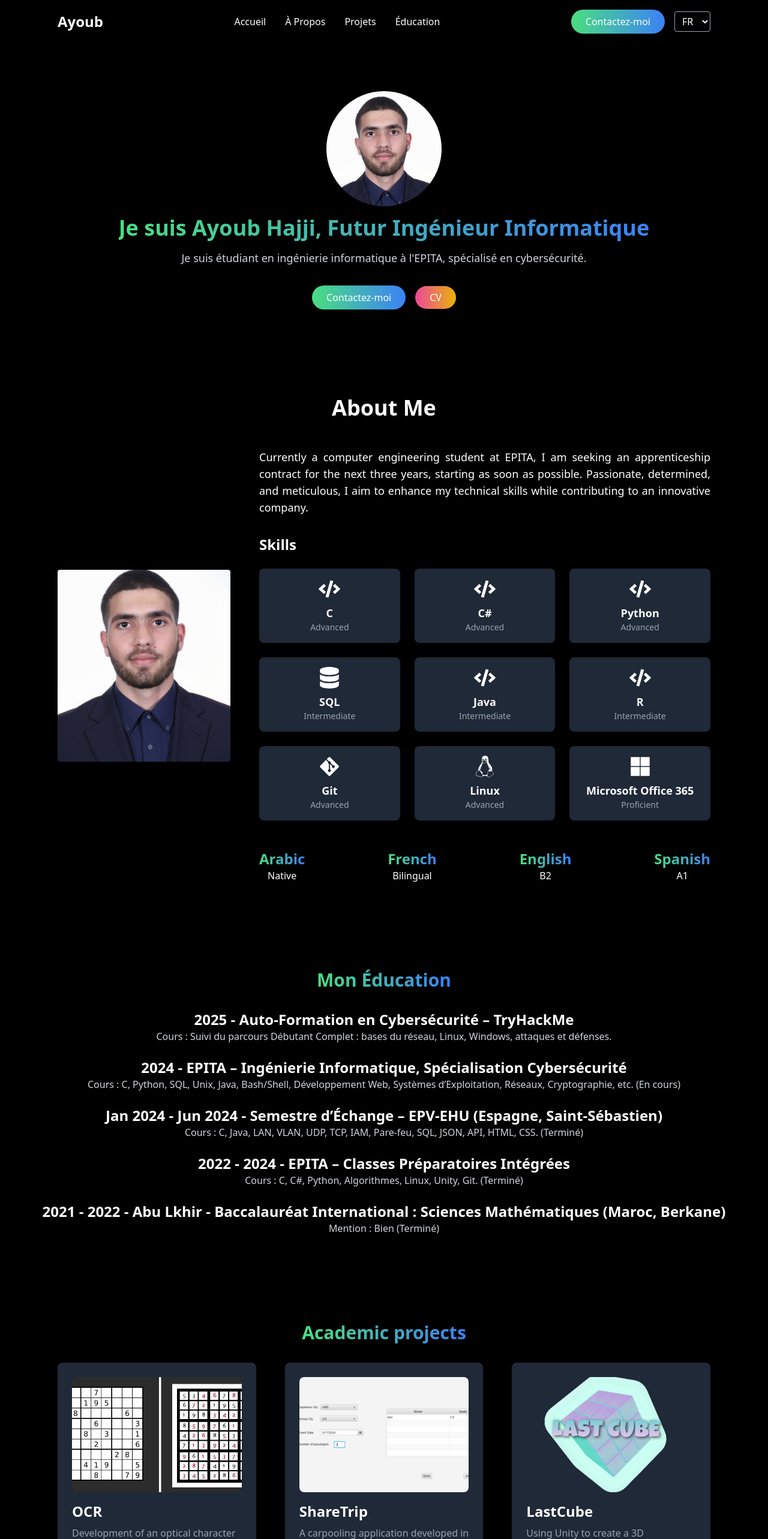
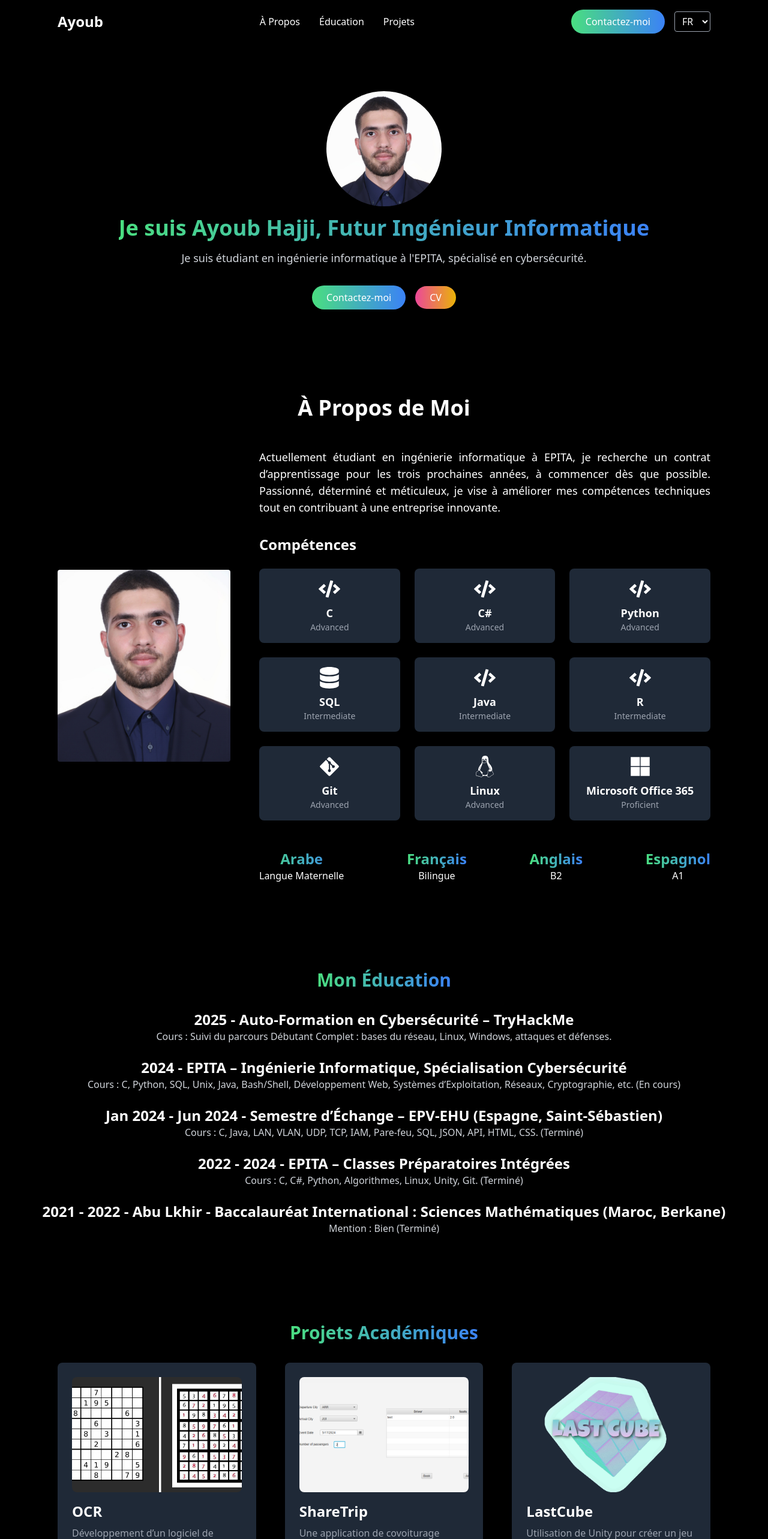
Before and after one commit to ayoub-hajji-ny/portfolio, a React (Vite) app: page / in a window 1280 px wide. Shown: the top 2566 px of the page at 60% size. Built offline with nearby package versions, Linux system fonts and the light colour scheme.

Commit message:
modificattion v2

```diff
--- a/src/App.jsx
+++ b/src/App.jsx
@@ -13,9 +13,9 @@ const App = () => {
     <>
       <Navbar language={language} setLanguage={setLanguage} />
       <Hero language={language} />
-      <About />
+      <About language={language}/>
       <Education language={language} />
-      <Projects />
+      <Projects language={language} />
     </>
   );
 };
--- a/src/components/About.jsx
+++ b/src/components/About.jsx
@@ -2,7 +2,34 @@ import React from 'react';
 import AboutImage from '../assets/profile1.png';
 import { FaCode, FaDatabase, FaGitAlt, FaLinux, FaMicrosoft } from 'react-icons/fa';
 
-export const About = () => {
+export const About = ({ language }) => {
+  const translations = {
+    en: {
+      title: 'About Me',
+      description:
+        'Currently a computer engineering student at EPITA, I am seeking an apprenticeship contract for the next three years, starting as soon as possible. Passionate, determined, and meticulous, I aim to enhance my technical skills while contributing to an innovative company.',
+      skillsTitle: 'Skills',
+      languages: [
+        { name: 'Arabic', level: 'Native' },
+        { name: 'French', level: 'Bilingual' },
+        { name: 'English', level: 'B2' },
+        { name: 'Spanish', level: 'A1' },
+      ],
+    },
+    fr: {
+      title: 'À Propos de Moi',
+      description:
+        'Actuellement étudiant en ingénierie informatique à EPITA, je recherche un contrat d’apprentissage pour les trois prochaines années, à commencer dès que possible. Passionné, déterminé et méticuleux, je vise à améliorer mes compétences techniques tout en contribuant à une entreprise innovante.',
+      skillsTitle: 'Compétences',
+      languages: [
+        { name: 'Arabe', level: 'Langue Maternelle' },
+        { name: 'Français', level: 'Bilingue' },
+        { name: 'Anglais', level: 'B2' },
+        { name: 'Espagnol', level: 'A1' },
+      ],
+    },
+  };
+
   const skills = [
     { name: 'C', icon: <FaCode />, level: 'Advanced' },
     { name: 'C#', icon: <FaCode />, level: 'Advanced' },
@@ -15,10 +42,12 @@ export const About = () => {
     { name: 'Microsoft Office 365', icon: <FaMicrosoft />, level: 'Proficient' },
   ];
 
+  const { title, description, skillsTitle, languages } = translations[language];
+
   return (
     <div className='bg-black text-white py-20' id='about'>
       <div className='container mx-auto px-8 md:px-16 lg:px-24'>
-        <h2 className='text-4xl font-bold text-center mb-12'>About Me</h2>
+        <h2 className='text-4xl font-bold text-center mb-12'>{title}</h2>
         <div className='flex flex-col md:flex-row items-center md:space-x-12'>
           <img
             src={AboutImage}
@@ -26,13 +55,8 @@ export const About = () => {
             className='w-72 h-80 rounded object-cover mb-8 md:mb-0'
           />
           <div className='flex-1'>
-            <p className='text-lg mb-8 text-justify'>
-              Currently a computer engineering student at EPITA, I am seeking an apprenticeship
-              contract for the next three years, starting as soon as possible. Passionate,
-              determined, and meticulous, I aim to enhance my technical skills while contributing
-              to an innovative company.
-            </p>
-            <h3 className='text-2xl font-bold mb-6'>Skills</h3>
+            <p className='text-lg mb-8 text-justify'>{description}</p>
+            <h3 className='text-2xl font-bold mb-6'>{skillsTitle}</h3>
             <div className='grid grid-cols-2 md:grid-cols-3 gap-6'>
               {skills.map((skill, index) => (
                 <div
@@ -48,42 +72,17 @@ export const About = () => {
               ))}
             </div>
             <div className='mt-12 flex justify-between text-center'>
-            <div>
+              {languages.map((lang, index) => (
+                <div key={index}>
                   <h3
                     className='text-2xl font-bold text-transparent bg-clip-text
                     bg-gradient-to-r from-green-400 to-blue-500'
                   >
-                  Arabic
+                    {lang.name}
                   </h3>
-                <p>Native</p>
+                  <p>{lang.level}</p>
                 </div>
-              <div>
-                <h3
-                  className='text-2xl font-bold text-transparent bg-clip-text
-                  bg-gradient-to-r from-green-400 to-blue-500'
-                >
-                  French
-                </h3>
-                <p>Bilingual</p>
-              </div>
-              <div>
-                <h3
-                  className='text-2xl font-bold text-transparent bg-clip-text
-                  bg-gradient-to-r from-green-400 to-blue-500'
-                >
-                  English
-                </h3>
-                <p>B2</p>
-              </div>
-              <div>
-                <h3
-                  className='text-2xl font-bold text-transparent bg-clip-text
-                  bg-gradient-to-r from-green-400 to-blue-500'
-                >
-                  Spanish
-                </h3>
-                <p>A1</p>
-              </div>
+              ))}
             </div>
           </div>
         </div>
--- a/src/components/Navbar.jsx
+++ b/src/components/Navbar.jsx
@@ -34,18 +34,19 @@ const Navbar = ({ language, setLanguage }) => {
         <div className='container mx-auto flex justify-between items-center'>
           <div className='text-2xl font-bold'>Ayoub</div>
           <div className='hidden md:flex space-x-8 items-center'>
-            <a href='#home' className='hover:text-gray-400 transition duration-300'>
+            {/*<a href='#home' className='hover:text-gray-400 transition duration-300'>
               {translations[language].home}
-            </a>
+            </a>*/}
             <a href='#about' className='hover:text-gray-400 transition duration-300'>
               {translations[language].about}
+            </a>
+            <a href='#education' className='hover:text-gray-400 transition duration-300'>
+              {translations[language].education}
             </a>
             <a href='#projects' className='hover:text-gray-400 transition duration-300'>
               {translations[language].projects}
             </a>
-            <a href='#education' className='hover:text-gray-400 transition duration-300'>
-              {translations[language].education}
-            </a>
+
           </div>
           <div className='flex items-center space-x-4'>
             <button
@@ -74,7 +75,16 @@ const Navbar = ({ language, setLanguage }) => {
             <p className='mb-2'>📍 Le Kremlin-Bicêtre, 94270</p>
             <p className='mb-2'>📞 07 55 67 69 63</p>
             <p className='mb-2'>📧 ayoub.hajji@epita.fr</p>
-            <p className='mb-4'>💼 ayb-haj</p>
+            <p className='mb-4'>💼
+              <a
+                href='https://www.linkedin.com/in/ayb-haj/'
+                target='_blank'
+                rel='noopener noreferrer'
+                className='text-blue-500 hover:underline'
+              >
+                LinkedIn Profile
+              </a>
+            </p>
             <button
               onClick={closeModal}
               className='bg-gradient-to-r from-red-500 to-pink-500 text-white px-4 py-2 rounded-full transform transition-transform duration-300 hover:scale-105'
--- a/src/components/Projects.jsx
+++ b/src/components/Projects.jsx
@@ -5,7 +5,12 @@ import LastCube from '../assets/LastCube.png';
 import LastCubePdf from '../assets/LastCube_project.pdf';
 import OCR_pdf from '../assets/OCR_Project.pdf';
 
-const projects = [
+export const Projects = ({ language }) => {
+    const translations = {
+        en: {
+            academicTitle: 'Academic Projects',
+            personalTitle: 'Personal Projects',
+            projects: [
                 {
                     id: 1,
                     name: 'OCR',
@@ -26,15 +31,66 @@ const projects = [
                     image: LastCube,
                     spec: LastCubePdf,
                 },
-];
+            ],
+            personalProjects: [
+                {
+                    id: 'vulscarper',
+                    name: 'VulScarper',
+                    description: 'A Python program automating security monitoring on ubuntu.com/security/notices.',
+                    details: `VulScarper is a program developed in Python, designed to automate security monitoring on the website ubuntu.com/security/notices. It retrieves the HTML code of the pages, then uses artificial intelligence to extract key information about vulnerabilities:
+                    - The name of the vulnerability
+                    - The affected system versions
+                    - The CVE identifier
+                    This data is then structured in a JSON file or stored in a database, facilitating its use for remediation or analysis.`,
+                    github: 'https://github.com/ayoub-hajji-ny/VulScarper.git',
+                },
+            ],
+        },
+        fr: {
+            academicTitle: 'Projets Académiques',
+            personalTitle: 'Projets Personnels',
+            projects: [
+                {
+                    id: 1,
+                    name: 'OCR',
+                    description: 'Développement d’un logiciel de reconnaissance optique de caractères pour résoudre une grille de Sudoku en C.',
+                    image: Sudoku,
+                    spec: OCR_pdf,
+                },
+                {
+                    id: 2,
+                    name: 'ShareTrip',
+                    description: 'Une application de covoiturage développée en Java en utilisant une base de données Hibernate.',
+                    image: BlaCar,
+                },
+                {
+                    id: 3,
+                    name: 'LastCube',
+                    description: 'Utilisation de Unity pour créer un jeu multijoueur en 3D.',
+                    image: LastCube,
+                    spec: LastCubePdf,
+                },
+            ],
+            personalProjects: [
+                {
+                    id: 'vulscarper',
+                    name: 'VulScarper',
+                    description: 'Un programme Python automatisant la surveillance de sécurité sur ubuntu.com/security/notices.',
+                    details: `VulScarper est un programme développé en Python, conçu pour automatiser la surveillance de sécurité sur le site ubuntu.com/security/notices. Il récupère le code HTML des pages, puis utilise l’intelligence artificielle pour extraire des informations clés sur les vulnérabilités :
+                    - Le nom de la vulnérabilité
+                    - Les versions du système affectées
+                    - L’identifiant CVE
+                    Ces données sont ensuite structurées dans un fichier JSON ou stockées dans une base de données, facilitant leur utilisation pour la remédiation ou l’analyse.`,
+                    github: 'https://github.com/ayoub-hajji-ny/VulScarper.git',
+                },
+            ],
+        },
+    };
 
-export const Projects = () => {
     const [showDetails, setShowDetails] = useState(false);
     const [expandedProject, setExpandedProject] = useState(null);
 
-    const handleViewMore = () => {
-        setShowDetails(!showDetails);
-    };
+    const { academicTitle, personalTitle, projects, personalProjects } = translations[language];
 
     const toggleProjectDetails = (projectId) => {
         setExpandedProject(expandedProject === projectId ? null : projectId);
@@ -45,7 +101,7 @@ export const Projects = () => {
             <div className="container mx-auto px-8 md:px-16 lg:px-24">
                 <h2 className="text-3xl font-bold text-center mb-8">
                     <span className="text-transparent bg-clip-text bg-gradient-to-r from-green-400 to-blue-500">
-                        Academic projects
+                        {academicTitle}
                     </span>
                 </h2>
 
@@ -82,50 +138,34 @@ export const Projects = () => {
                                     </a>
                                 </div>
                             )}
-                            {expandedProject === project.id && project.id === 2 && (
-                                <div className="mt-4 bg-gray-700 p-4 rounded-lg">
-                                    <p className="text-gray-300">
-                                        ShareTrip is a carpooling application developed in Java, using Hibernate as the database. It allows drivers to offer rides and users to book seats.
-                                    </p>
-                                </div>
-                            )}
                         </div>
                     ))}
                 </div>
 
                 <h2 className="text-3xl font-bold text-center mb-8">
                     <span className="text-transparent bg-clip-text bg-gradient-to-r from-green-400 to-blue-500">
-                        Personal Projects
+                        {personalTitle}
                     </span>
                 </h2>
                 <div className="grid grid-cols-1 md:grid-cols-2 lg:grid-cols-3 gap-12">
+                    {personalProjects.map((project) => (
                         <div
-                        key="vulscarper"
+                            key={project.id}
                             className="bg-gray-800 p-6 rounded-lg shadow-lg hover:shadow-2xl transform transition-transform duration-300 hover:scale-105"
                         >
-                        <h3 className="text-2xl font-bold mb-2">VulScarper</h3>
-                        <p className="text-gray-400 mb-4">A Python program automating security monitoring on ubuntu.com/security/notices.</p>
+                            <h3 className="text-2xl font-bold mb-2">{project.name}</h3>
+                            <p className="text-gray-400 mb-4">{project.description}</p>
                             <button
-                            onClick={handleViewMore}
+                                onClick={() => setShowDetails(!showDetails)}
                                 className="bg-gradient-to-r from-red-400 to-yellow-500 text-white px-4 py-2 rounded-full transform transition-transform duration-300 hover:scale-105"
                             >
                                 {showDetails ? 'Show less' : 'View more'}
                             </button>
                             {showDetails && (
                                 <div className="mt-4 bg-gray-700 p-4 rounded-lg">
-                                <p className="text-gray-300">
-                                    VulScarper is a program developed in Python, designed to automate security monitoring on the website ubuntu.com/security/notices. It retrieves the HTML code of the pages, then uses artificial intelligence to extract key information about vulnerabilities:
-                                </p>
-                                <ul className="list-disc list-inside text-gray-300 mt-2">
-                                    <li>The name of the vulnerability</li>
-                                    <li>The affected system versions</li>
-                                    <li>The CVE identifier</li>
-                                </ul>
-                                <p className="text-gray-300 mt-2">
-                                    This data is then structured in a JSON file or stored in a database, facilitating its use for remediation or analysis.
-                                </p>
+                                    <p className="text-gray-300">{project.details}</p>
                                     <a
-                                    href="https://github.com/ayoub-hajji-ny/VulScarper.git"
+                                        href={project.github}
                                         target="_blank"
                                         rel="noopener noreferrer"
                                         className="text-blue-400 hover:underline mt-4 block"
@@ -135,6 +175,7 @@ export const Projects = () => {
                                 </div>
                             )}
                         </div>
+                    ))}
                 </div>
             </div>
         </div>
```
Also changed, not shown: src/components/Hero.jsx (+10 -1 lines), 6 other files (tests, documents, lock files or other folders). Lines whose indentation alone changed are shown as unchanged.
